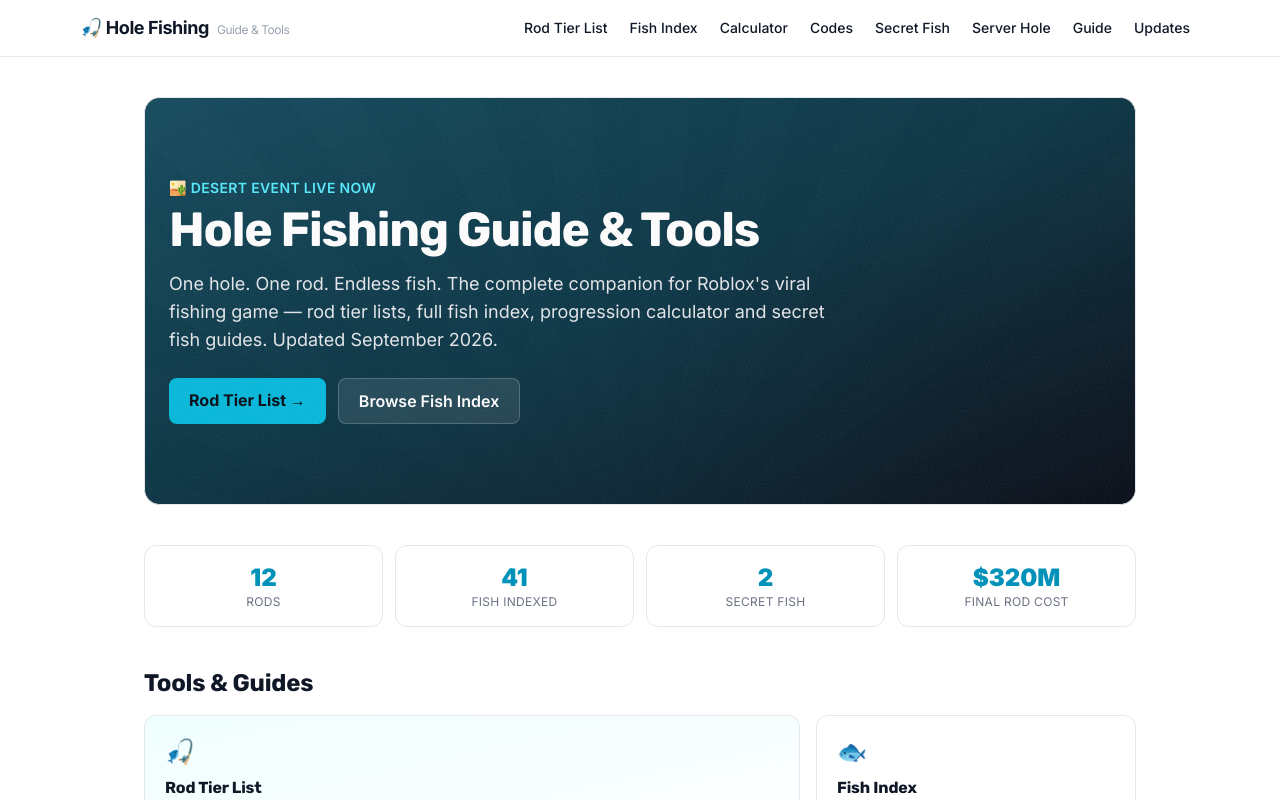
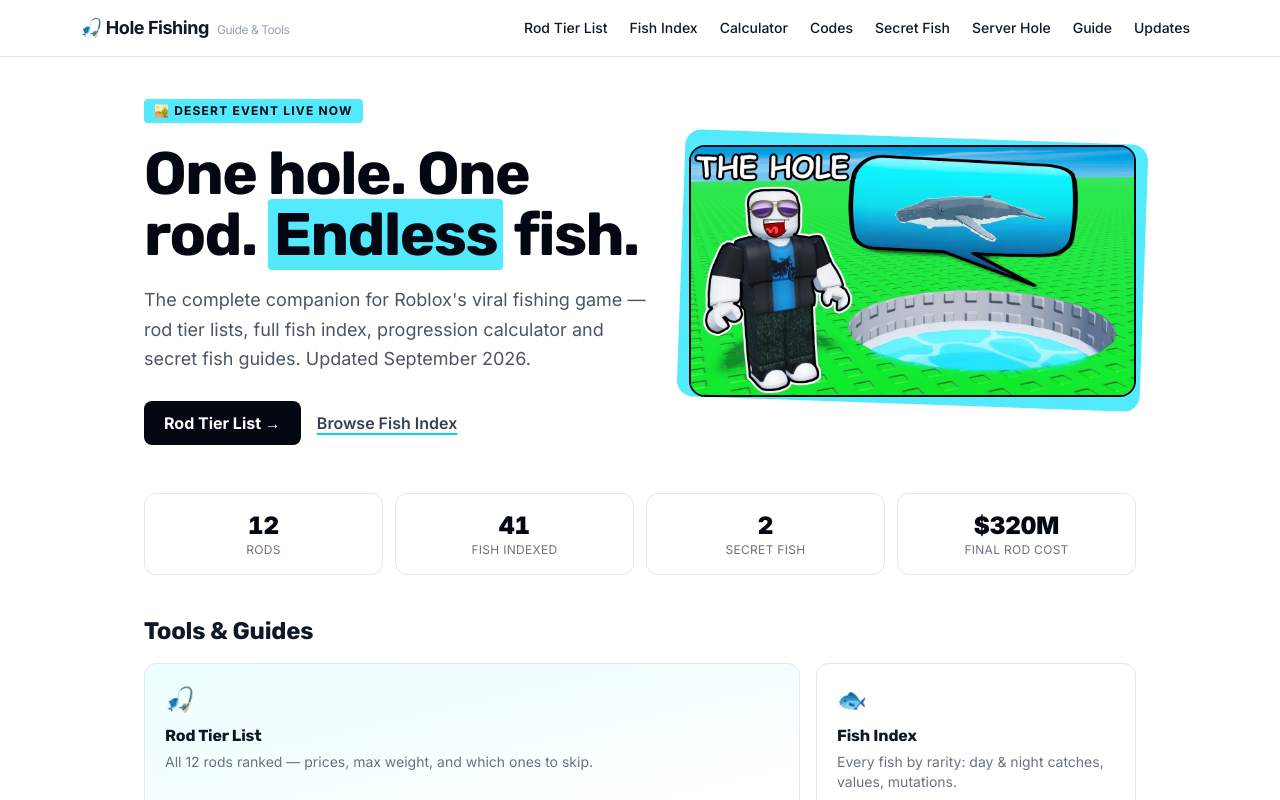
Before and after one commit to ken-fs/holefishing, a Next.js app: page / in a window 1280 px wide. Shown: the top 800 px of the page. Built offline with nearby package versions, Linux system fonts and the light colour scheme.

Commit message:
redesign: light editorial hero — drop dark gradient, ink+water-cyan palette

```diff
--- a/src/app/page.tsx
+++ b/src/app/page.tsx
@@ -23,23 +23,37 @@ export default function HomePage() {
       <script type="application/ld+json" dangerouslySetInnerHTML={{ __html: JSON.stringify(schema) }} />
 
       {/* Hero */}
-      <section className="relative rounded-2xl overflow-hidden mb-10 border border-gray-200 dark:border-gray-800 hero-bg hero-grain">
-        <div className="absolute inset-0 bg-gradient-to-br from-cyan-900/80 via-cyan-950/85 to-gray-950/90" />
-        <img src="/hero-bg.jpg" alt="Hole Fishing gameplay" fetchPriority="high" loading="eager" className="absolute inset-0 w-full h-full object-cover -z-10" />
-        <div className="relative px-6 py-14 md:py-20 text-white">
-          <p className="text-cyan-300 text-sm font-semibold mb-2 tracking-wide uppercase">🏜️ Desert Event Live Now</p>
-          <h1 className="text-4xl md:text-5xl font-black mb-4 tracking-tight">Hole Fishing Guide &amp; Tools</h1>
-          <p className="text-lg text-gray-200 max-w-2xl mb-6">
-            One hole. One rod. Endless fish. The complete companion for Roblox&apos;s viral fishing game —
-            rod tier lists, full fish index, progression calculator and secret fish guides. Updated {getCurrentDateString()}.
-          </p>
-          <div className="flex flex-wrap gap-3">
-            <Link href="/rods" className="btn-press px-5 py-2.5 rounded-lg bg-cyan-500 hover:bg-cyan-400 text-gray-950 font-bold">
-              Rod Tier List →
-            </Link>
-            <Link href="/fish" className="btn-press px-5 py-2.5 rounded-lg bg-white/10 hover:bg-white/20 border border-white/20 font-semibold">
-              Browse Fish Index
-            </Link>
+      <section className="mb-12">
+        <div className="grid md:grid-cols-[1.15fr_1fr] gap-8 items-center">
+          <div>
+            <p className="inline-block text-xs font-bold tracking-widest uppercase bg-cyan-300 text-gray-950 px-2.5 py-1 rounded mb-5">
+              🏜️ Desert Event live now
+            </p>
+            <h1 className="text-5xl md:text-6xl font-black tracking-tight text-gray-950 dark:text-gray-50 leading-[1.02] mb-5">
+              One hole. One rod. <span className="bg-cyan-300 dark:bg-cyan-400 px-1.5 rounded-sm box-decoration-clone">Endless</span> fish.
+            </h1>
+            <p className="text-lg text-gray-600 dark:text-gray-400 max-w-xl mb-7 leading-relaxed">
+              The complete companion for Roblox&apos;s viral fishing game — rod tier lists,
+              full fish index, progression calculator and secret fish guides. Updated {getCurrentDateString()}.
+            </p>
+            <div className="flex flex-wrap items-center gap-4">
+              <Link href="/rods" className="btn-press px-5 py-2.5 rounded-lg bg-gray-950 dark:bg-cyan-400 text-white dark:text-gray-950 font-bold hover:bg-gray-800 dark:hover:bg-cyan-300">
+                Rod Tier List →
+              </Link>
+              <Link href="/fish" className="font-semibold text-gray-700 dark:text-gray-300 underline decoration-cyan-400 decoration-2 underline-offset-4 hover:decoration-cyan-500">
+                Browse Fish Index
+              </Link>
+            </div>
+          </div>
+          <div className="relative">
+            <div className="absolute -inset-2 bg-cyan-300 dark:bg-cyan-400/80 rounded-2xl rotate-2" aria-hidden="true" />
+            <img
+              src="/hero-bg.jpg"
+              alt="Hole Fishing gameplay — the hole and a whale catch"
+              fetchPriority="high"
+              loading="eager"
+              className="relative rounded-2xl w-full aspect-video object-cover border-2 border-gray-950 dark:border-gray-100"
+            />
           </div>
         </div>
       </section>
@@ -53,7 +67,7 @@ export default function HomePage() {
           { label: 'Final Rod Cost', value: '$320M' },
         ].map((s) => (
           <div key={s.label} className="p-4 rounded-xl border border-gray-200 dark:border-gray-800 text-center">
-            <div className="text-2xl font-black text-cyan-600 dark:text-cyan-400">{s.value}</div>
+            <div className="text-2xl font-black text-gray-950 dark:text-cyan-400 tabular">{s.value}</div>
             <div className="text-xs text-gray-500 uppercase tracking-wide">{s.label}</div>
           </div>
         ))}
@@ -64,7 +78,7 @@ export default function HomePage() {
         <h2 className="text-2xl font-black mb-4">Tools &amp; Guides</h2>
         <div className="grid grid-cols-1 md:grid-cols-2 lg:grid-cols-3 gap-4">
           {TOOLS.map((t, i) => (
-            <Link key={t.href} href={t.href} className={`p-5 rounded-xl border border-gray-200 dark:border-gray-800 hover:border-cyan-500 dark:hover:border-cyan-600 hover:shadow-lg hover:shadow-cyan-950/10 dark:hover:shadow-cyan-500/5 transition-all group ${i === 0 ? 'md:col-span-2 bg-gradient-to-br from-cyan-50/80 to-transparent dark:from-cyan-950/30 dark:to-transparent' : ''}`}>
+            <Link key={t.href} href={t.href} className={`p-5 rounded-xl border border-gray-200 dark:border-gray-800 hover:border-cyan-500 dark:hover:border-cyan-600 hover:shadow-lg hover:shadow-cyan-900/5 dark:hover:shadow-cyan-500/5 transition-all group ${i === 0 ? 'md:col-span-2 bg-gradient-to-br from-cyan-50 to-transparent dark:from-cyan-950/20 dark:to-transparent' : ''}`}>
               <div className="text-2xl mb-2">{t.emoji}</div>
               <h3 className="font-bold mb-1 group-hover:text-cyan-600 dark:group-hover:text-cyan-400 transition-colors">{t.title}</h3>
               <p className="text-sm text-gray-500">{t.desc}</p>
```
